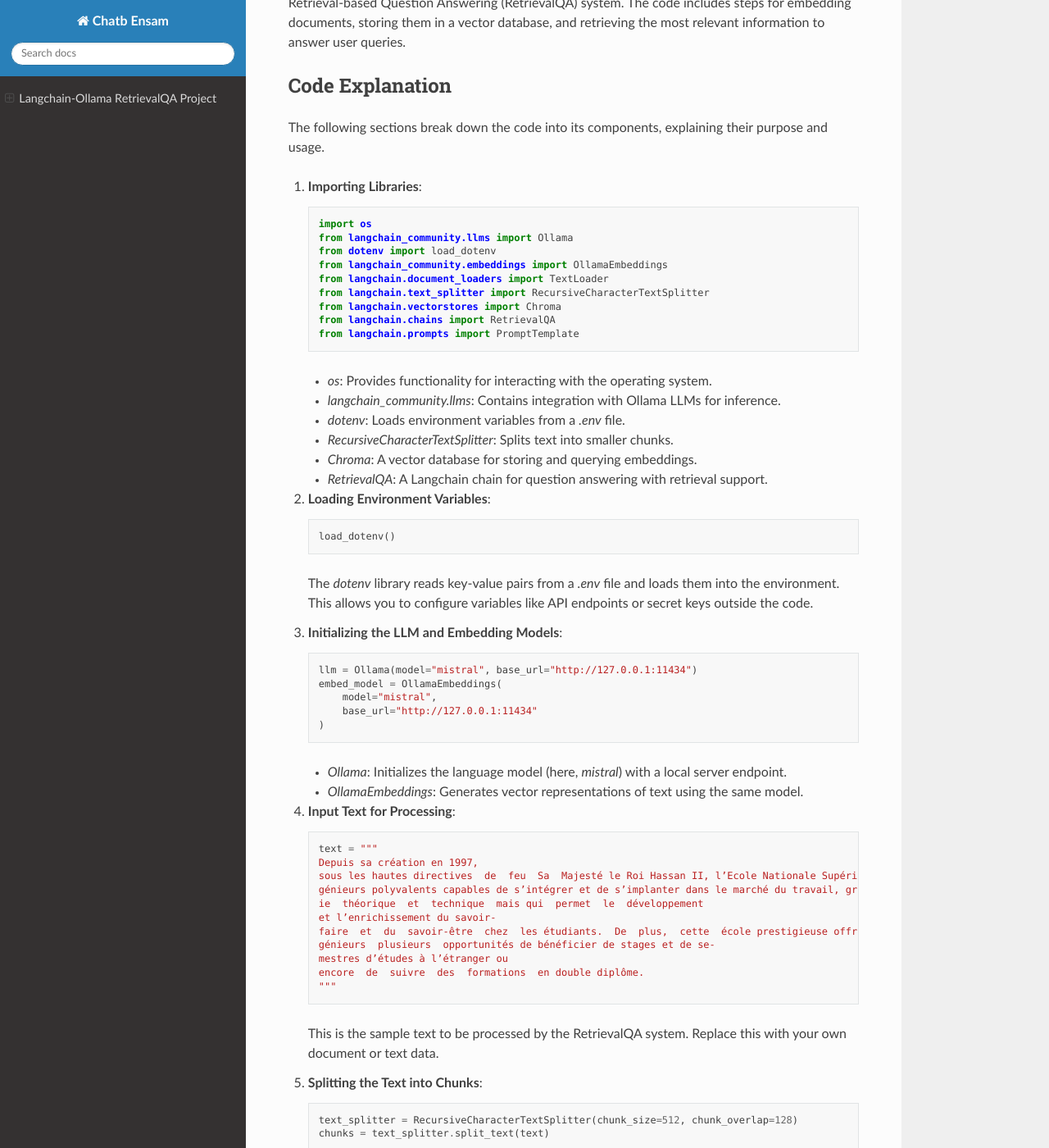
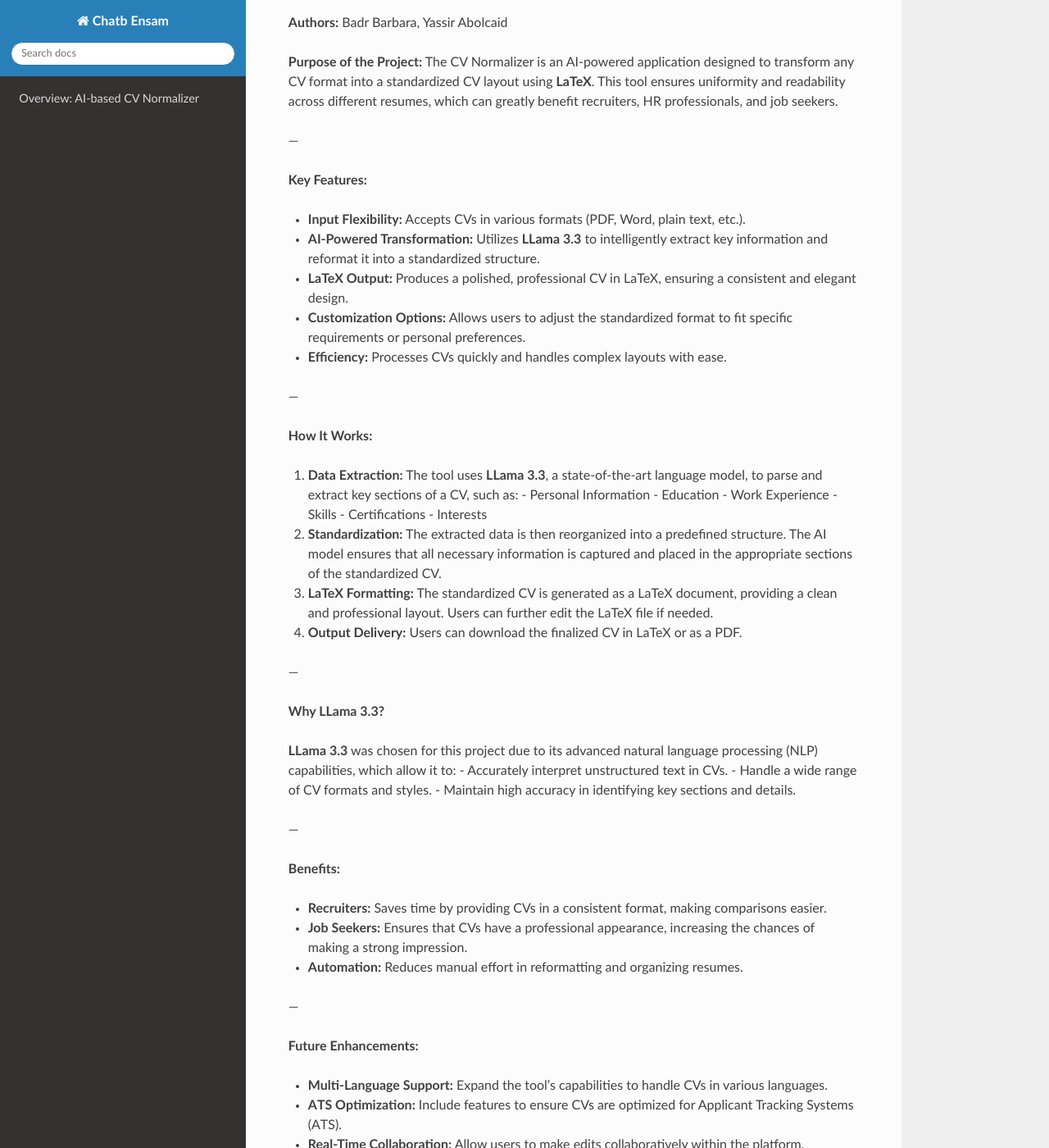
Before and after one commit to Elhassani-Med01/barbara, a Sphinx documentation site: the page built from source/index.rst, in a window 1280 px wide and 1400 px high, scrolled down 192 px. Shown: the whole window at 82% size. Built offline with Sphinx 7.4.7 and the Read the Docs theme 3.1.0, drawn with Linux system fonts in a browser that asks for light colours; some of the changed text lies outside the part shown.

Commit message:
Your descriptive commit message

```diff
--- a/source/index.rst
+++ b/source/index.rst
@@ -1,151 +1,71 @@
-Langchain-Ollama RetrievalQA Project
-====================================
+===============================================
+Overview: AI-based CV Normalizer
+===============================================
 
-This project demonstrates how to use Langchain with Ollama's language models to build a Retrieval-based Question Answering (RetrievalQA) system. The code includes steps for embedding documents, storing them in a vector database, and retrieving the most relevant information to answer user queries.
+**Project Title:** CV Normalizer - Standardized CV Generator
 
-Code Explanation
-----------------
-The following sections break down the code into its components, explaining their purpose and usage.
+**Authors:** Badr Barbara, Yassir Abolcaid
 
-1. **Importing Libraries**:
+**Purpose of the Project:**
+The CV Normalizer is an AI-powered application designed to transform any CV format into a standardized CV layout using **LaTeX**. This tool ensures uniformity and readability across different resumes, which can greatly benefit recruiters, HR professionals, and job seekers.
 
-   .. code-block:: python
+---
 
-       import os
-       from langchain_community.llms import Ollama
-       from dotenv import load_dotenv
-       from langchain_community.embeddings import OllamaEmbeddings
-       from langchain.document_loaders import TextLoader
-       from langchain.text_splitter import RecursiveCharacterTextSplitter
-       from langchain.vectorstores import Chroma
-       from langchain.chains import RetrievalQA
-       from langchain.prompts import PromptTemplate
+**Key Features:**
 
-   - `os`: Provides functionality for interacting with the operating system.
-   - `langchain_community.llms`: Contains integration with Ollama LLMs for inference.
-   - `dotenv`: Loads environment variables from a `.env` file.
-   - `RecursiveCharacterTextSplitter`: Splits text into smaller chunks.
-   - `Chroma`: A vector database for storing and querying embeddings.
-   - `RetrievalQA`: A Langchain chain for question answering with retrieval support.
+- **Input Flexibility:** Accepts CVs in various formats (PDF, Word, plain text, etc.).
+- **AI-Powered Transformation:** Utilizes **LLama 3.3** to intelligently extract key information and reformat it into a standardized structure.
+- **LaTeX Output:** Produces a polished, professional CV in LaTeX, ensuring a consistent and elegant design.
+- **Customization Options:** Allows users to adjust the standardized format to fit specific requirements or personal preferences.
+- **Efficiency:** Processes CVs quickly and handles complex layouts with ease.
 
-2. **Loading Environment Variables**:
+---
 
-   .. code-block:: python
+**How It Works:**
 
-       load_dotenv()
+1. **Data Extraction:** The tool uses **LLama 3.3**, a state-of-the-art language model, to parse and extract key sections of a CV, such as:
+   - Personal Information
+   - Education
+   - Work Experience
+   - Skills
+   - Certifications
+   - Interests
 
-   The `dotenv` library reads key-value pairs from a `.env` file and loads them into the environment. This allows you to configure variables like API endpoints or secret keys outside the code.
+2. **Standardization:**
+   The extracted data is then reorganized into a predefined structure. The AI model ensures that all necessary information is captured and placed in the appropriate sections of the standardized CV.
 
-3. **Initializing the LLM and Embedding Models**:
+3. **LaTeX Formatting:**
+   The standardized CV is generated as a LaTeX document, providing a clean and professional layout. Users can further edit the LaTeX file if needed.
 
-   .. code-block:: python
+4. **Output Delivery:**
+   Users can download the finalized CV in LaTeX or as a PDF.
 
-       llm = Ollama(model="mistral", base_url="http://127.0.0.1:11434")
-       embed_model = OllamaEmbeddings(
-           model="mistral",
-           base_url="http://127.0.0.1:11434"
-       )
+---
 
-   - `Ollama`: Initializes the language model (here, `mistral`) with a local server endpoint.
-   - `OllamaEmbeddings`: Generates vector representations of text using the same model.
+**Why LLama 3.3?**
 
-4. **Input Text for Processing**:
+**LLama 3.3** was chosen for this project due to its advanced natural language processing (NLP) capabilities, which allow it to:
+- Accurately interpret unstructured text in CVs.
+- Handle a wide range of CV formats and styles.
+- Maintain high accuracy in identifying key sections and details.
 
-   .. code-block:: python
+---
 
-       text = """
-       Depuis sa création en 1997,
-       sous les hautes directives  de  feu  Sa  Majesté le Roi Hassan II, l’Ecole Nationale Supérieure  des  Arts  et  Métiers de Meknès, première école de ce type en Afrique, a formé des in-
-       génieurs polyvalents capables de s’intégrer et de s’implanter dans le marché du travail, grâce à une solide formation qui ne se con-tente  pas  seulement  de  la  part-
-       ie  théorique  et  technique  mais qui  permet  le  développement
-       et l’enrichissement du savoir-
-       faire  et  du  savoir-être  chez  les étudiants.  De  plus,  cette  école prestigieuse offre à ses élèves-in-
-       génieurs  plusieurs  opportunités de bénéficier de stages et de se-
-       mestres d’études à l’étranger ou
-       encore  de  suivre  des  formations  en double diplôme.
-       """
+**Benefits:**
 
-   This is the sample text to be processed by the RetrievalQA system. Replace this with your own document or text data.
+- **Recruiters:** Saves time by providing CVs in a consistent format, making comparisons easier.
+- **Job Seekers:** Ensures that CVs have a professional appearance, increasing the chances of making a strong impression.
+- **Automation:** Reduces manual effort in reformatting and organizing resumes.
 
-5. **Splitting the Text into Chunks**:
+---
 
-   .. code-block:: python
+**Future Enhancements:**
 
-       text_splitter = RecursiveCharacterTextSplitter(chunk_size=512, chunk_overlap=128)
-       chunks = text_splitter.split_text(text)
+- **Multi-Language Support:** Expand the tool's capabilities to handle CVs in various languages.
+- **ATS Optimization:** Include features to ensure CVs are optimized for Applicant Tracking Systems (ATS).
+- **Real-Time Collaboration:** Allow users to make edits collaboratively within the platform.
 
-   - `chunk_size`: Defines the maximum size of each text chunk.
-   - `chunk_overlap`: Ensures there’s some overlap between chunks to maintain context continuity.
+---
 
-   For example, if the `chunk_size` is 512 characters and `chunk_overlap` is 128, consecutive chunks will overlap by 128 characters.
-
-6. **Creating a Vector Store**:
-
-   .. code-block:: python
-
-       vector_store = Chroma.from_texts(chunks, embed_model)
-
-   - `Chroma`: A vector database that stores the embeddings generated from the text chunks. It uses `embed_model` (OllamaEmbeddings) to generate these vectors.
-
-7. **Setting up the Retriever**:
-
-   .. code-block:: python
-
-       retriever = vector_store.as_retriever()
-
-   The retriever allows querying the vector store to fetch the most relevant chunks based on similarity to the user query.
-
-8. **Creating the RetrievalQA Chain**:
-
-   .. code-block:: python
-
-       qa_chain = RetrievalQA.from_chain_type(llm=llm, chain_type="stuff", retriever=retriever)
-
-   - `llm`: Specifies the LLM to be used for generating answers.
-   - `chain_type`: Specifies how the retrieved chunks will be processed. The `stuff` method combines all retrieved documents into a single input for the LLM.
-   - `retriever`: Connects the vector store to the QA chain.
-
-9. **Running the QA Chain**:
-
-   .. code-block:: python
-
-       response = qa_chain.run("quand l'ensam a été crée?")
-       print(response)
-
-   - The `run` method takes a query as input, retrieves the most relevant documents, and uses the LLM to generate an answer.
-   - In this example, the query is *"quand l'ensam a été crée?"* (When was ENSAM created?). The expected response is *"1997"*.
-
-Project Usage
--------------
-To use this project:
-1. Replace the `text` variable with your own document or data source.
-2. Customize the query passed to `qa_chain.run()` based on your needs.
-3. Ensure the Ollama server is running at the specified `base_url`.
-
-File Structure
---------------
-.. code-block::
-
-    .
-    ├── main.py                # Main script containing the code
-    ├── .env                   # Environment variables file
-    ├── requirements.txt       # List of dependencies
-    └── README.rst             # Project documentation
-
-Dependencies
-------------
-Add the following dependencies to `requirements.txt`:
-
-.. code-block:: text
-
-    langchain
-    chromadb
-    python-dotenv
-
-License
--------
-This project is licensed under the MIT License.
-
-Acknowledgments
----------------
-Special thanks to the teams behind Langchain and Ollama for their tools and APIs.
+**Authors' Note:**
+This project reflects our commitment to leveraging AI to simplify and enhance everyday tasks. The CV Normalizer bridges the gap between creativity and standardization, empowering individuals to showcase their skills effectively.
--- /dev/null
+++ b/source/requirements.txt
@@ -0,0 +1 @@
+sphinx-rtd-theme == 1.3.0
```
Also changed, not shown: .readthedocs.yaml (added).
